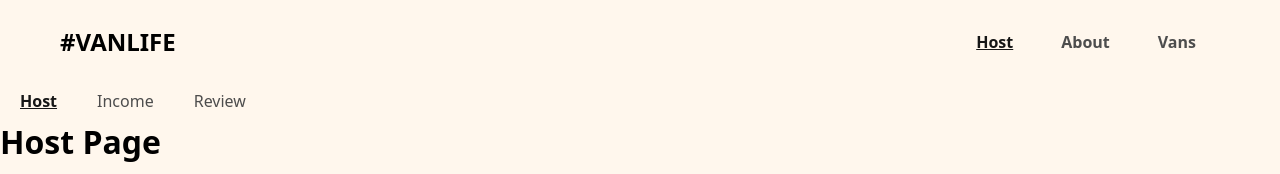
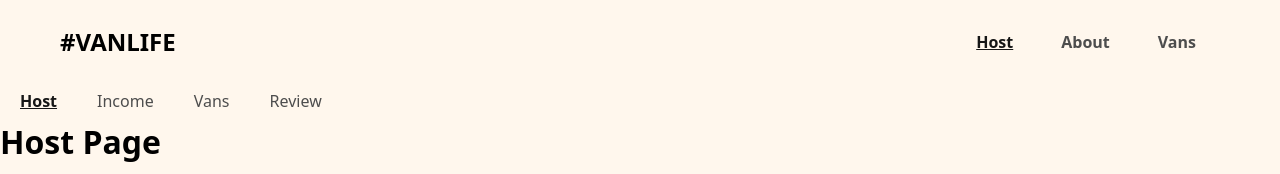
Before and after one commit to Alto0327/VanLife, a React (Vite) app: page /Host in a window 1280 px wide. Shown: the top 174 px of the page. Built offline with nearby package versions, Linux system fonts and the light colour scheme; what miragejs would draw is missing.

Commit message:
Added Vans Section to Host page

```diff
--- a/src/components/HostLayout.jsx
+++ b/src/components/HostLayout.jsx
@@ -11,6 +11,7 @@ export default function HostLayout(){
             <nav className="host-nav">
                 <NavLink
                     to="/host"
+                    end
                     style={({isActive})=> isActive ? activeStyle: null}
                 >
                     Host
@@ -20,6 +21,12 @@ export default function HostLayout(){
                     style={({isActive})=> isActive ? activeStyle: null}
                 >
                     Income
+                </NavLink>
+                <NavLink
+                    to="/host/vans"
+                    style={({isActive})=> isActive ? activeStyle: null}
+                >
+                    Vans
                 </NavLink>
                 <NavLink
                     to="/host/reviews"
--- /dev/null
+++ b/src/pages/Host/HostVan.jsx
@@ -0,0 +1,3 @@
+export default function HostVans(){
+    return <h1> Vans</h1>
+}
--- /dev/null
+++ b/src/pages/Host/HostVanDetails.jsx
@@ -0,0 +1,3 @@
+export default function HostVansDetail(){
+    return <h1>Van detail</h1>
+}
```
